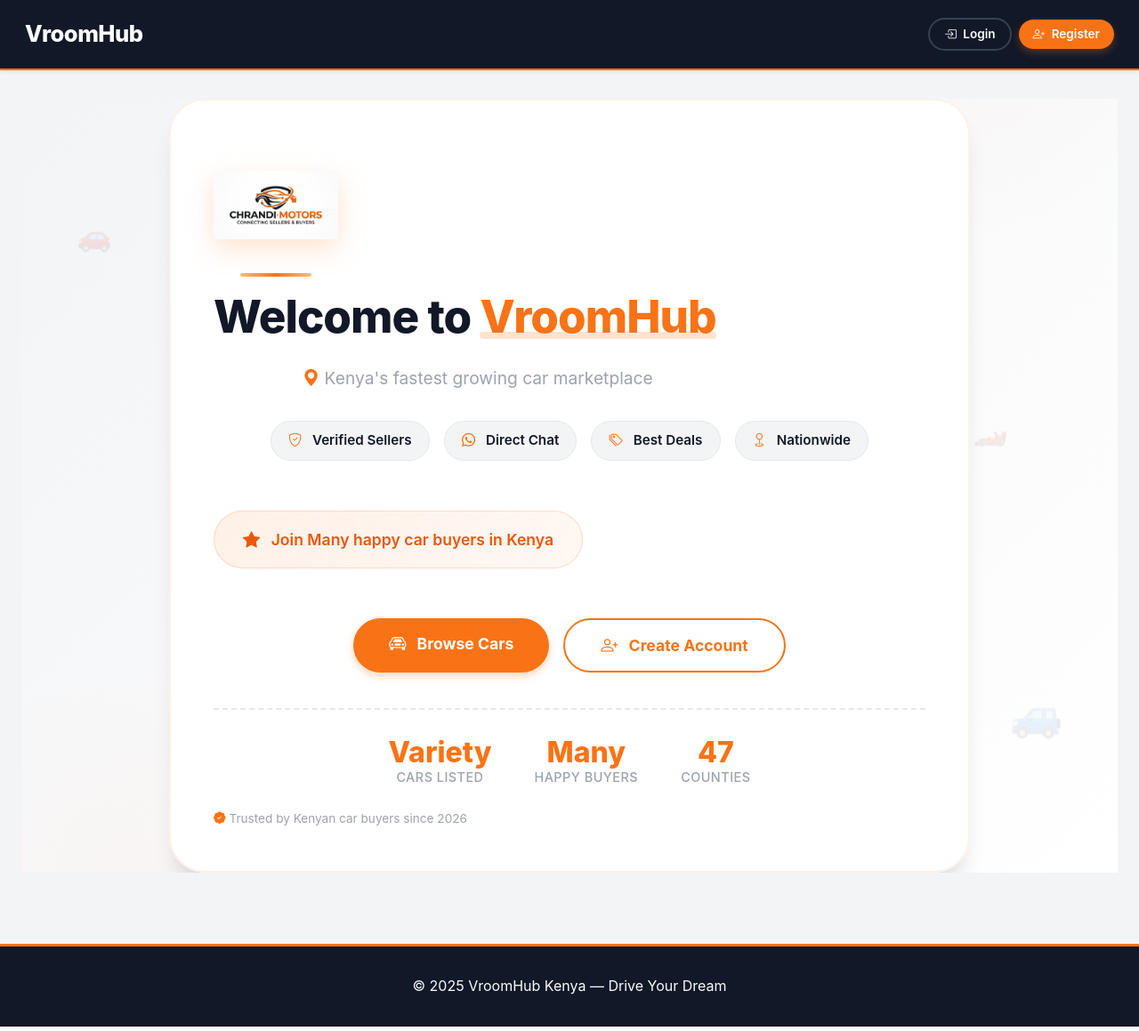
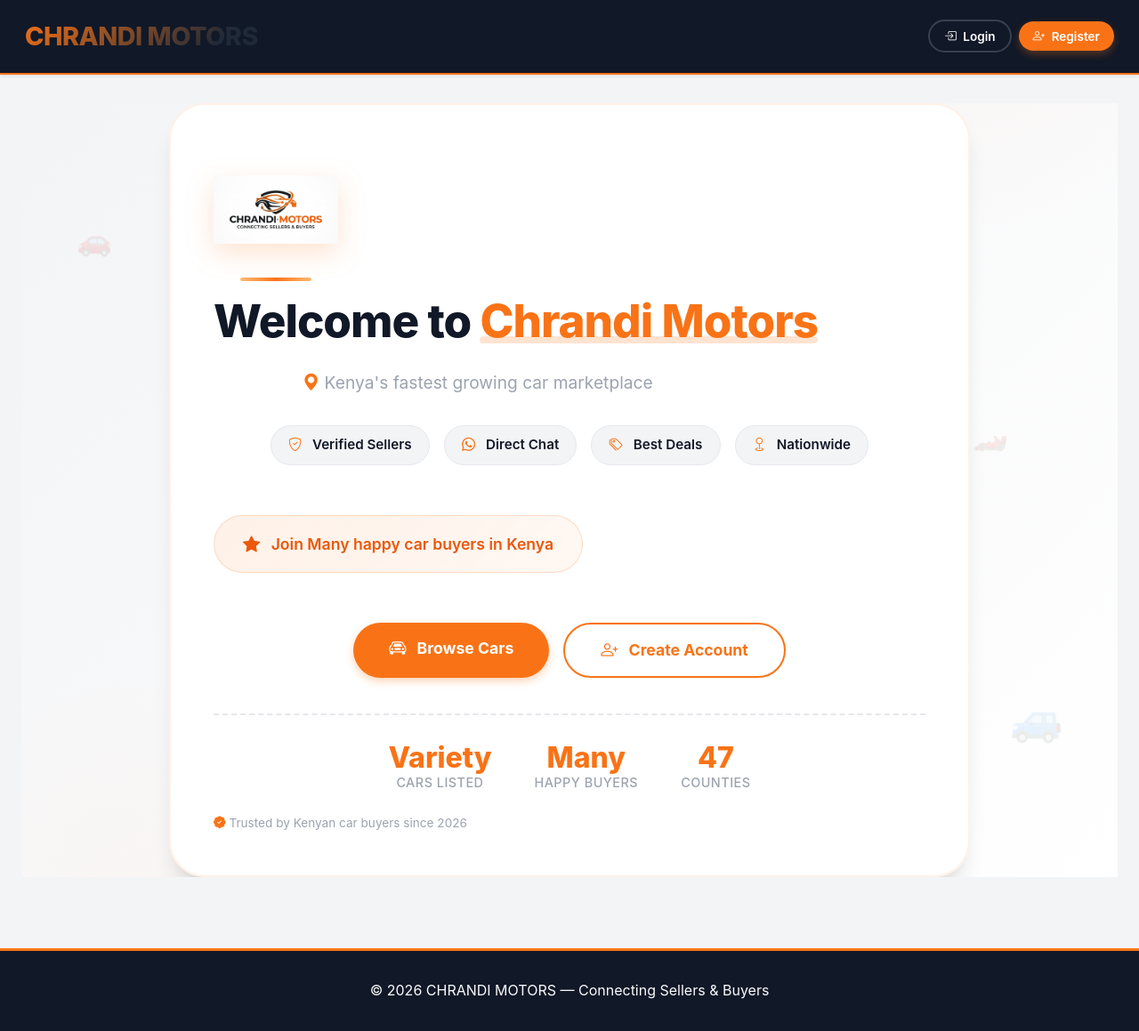
Before and after one commit to christopher796/Car-marketplace, a Django app: page / in a window 1280 px wide. Shown: the whole page at 89% size. Run offline with Django 5.2, Linux system fonts and the light colour scheme.

Commit message:
Changed brand name

```diff
--- a/templates/base.html
+++ b/templates/base.html
@@ -489,8 +489,26 @@
     <div class="container-fluid">
 
         <a class="navbar-brand" href="{% url 'browse_listings' %}">
-             VroomHub
+    CHRANDI MOTORS
         </a>
+
+<style>
+    .navbar-brand {
+        font-weight: 800;
+        font-size: 1.8rem;
+        letter-spacing: -0.5px;
+        background: linear-gradient(135deg, #F97316 0%, #1F2937 80%);
+        -webkit-background-clip: text;
+        -webkit-text-fill-color: transparent;
+        background-clip: text;
+        text-decoration: none;
+        transition: opacity 0.2s ease;
+    }
+
+    .navbar-brand:hover {
+        opacity: 0.9;
+    }
+</style>
 
         <button class="navbar-toggler" type="button" data-bs-toggle="collapse" data-bs-target="#mainNav">
             <span class="navbar-toggler-icon"></span>
@@ -569,7 +587,7 @@
 <!-- Optional Footer (add if you want) -->
 <footer class="footer d-none d-md-block">
     <div class="container text-center">
-        <p class="mb-0">© 2025 VroomHub Kenya — Drive Your Dream</p>
+        <p class="mb-0">© 2026 CHRANDI MOTORS — Connecting Sellers & Buyers</p>
     </div>
 </footer>
 
--- a/templates/home.html
+++ b/templates/home.html
@@ -353,7 +353,7 @@
 
         <!-- Title with energetic styling -->
         <h1 class="hero-title">
-            Welcome to <span>VroomHub</span>
+            Welcome to <span>Chrandi Motors</span>
         </h1>
 
         <!-- Description with Kenya touch -->
--- a/templates/listings/browse.html
+++ b/templates/listings/browse.html
@@ -514,7 +514,7 @@
     <a href="?condition=new" class="filter-chip {% if request.GET.condition == 'new' %}active{% endif %} text-dark">
         <i class="bi bi-star"></i> New Arrivals
     </a>
-    <a href="?featured=true" class="filter-chip text-dark">
+    <a href="?featured=true" class="filter-chip text-dark {% if request.GET.featured == 'true' %}active{% endif %}">
         <i class="bi bi-award"></i> Featured
     </a>
     <a href="?sort=price_asc" class="filter-chip {% if request.GET.sort == 'price_asc' %}active{% endif %} text-dark">
--- a/templates/registration/password_reset_done.html
+++ b/templates/registration/password_reset_done.html
@@ -512,7 +512,7 @@
                     <div class="email-preview-title">Password Reset Request</div>
                     <div class="email-preview-meta">
                         <span><i class="bi bi-clock"></i> Just now</span>
-                        <span><i class="bi bi-shield"></i> VroomHub</span>
+                        <span><i class="bi bi-shield"></i> Chrandi Motors</span>
                     </div>
                 </div>
             </div>
--- a/templates/users/get_verified.html
+++ b/templates/users/get_verified.html
@@ -659,7 +659,7 @@
         <!-- Privacy note -->
         <div class="privacy-note">
             <i class="bi bi-shield-lock-fill"></i>
-            Your documents are private and only visible to VroomHub admin
+            Your documents are private and only visible to Chrandi Motors admin
         </div>
 
         <!-- Trust message -->
--- a/templates/users/login.html
+++ b/templates/users/login.html
@@ -492,7 +492,7 @@
                 {% endif %}
             </div>
             <h4 class="brand-title">
-                <span>Vroom</span>Hub
+                <span>Chrandi</span>Motors
             </h4>
             <p class="brand-tagline">
                 <i class="bi bi-lightning-charge-fill"></i>
@@ -568,7 +568,7 @@
             <!-- Login button -->
             <button type="submit" class="btn-login" id="loginBtn">
                 <i class="bi bi-box-arrow-in-right"></i>
-                Login to VroomHub
+                Login to Chrandi Motors
             </button>
         </form>
 
--- a/templates/users/register.html
+++ b/templates/users/register.html
@@ -773,7 +773,7 @@
                 Already have an account?
             </div>
             <a href="{% url 'login' %}" class="login-link">
-                Sign in to VroomHub
+                Sign in to Chrandi Motors
                 <i class="bi bi-arrow-right"></i>
             </a>
         </div>
```
